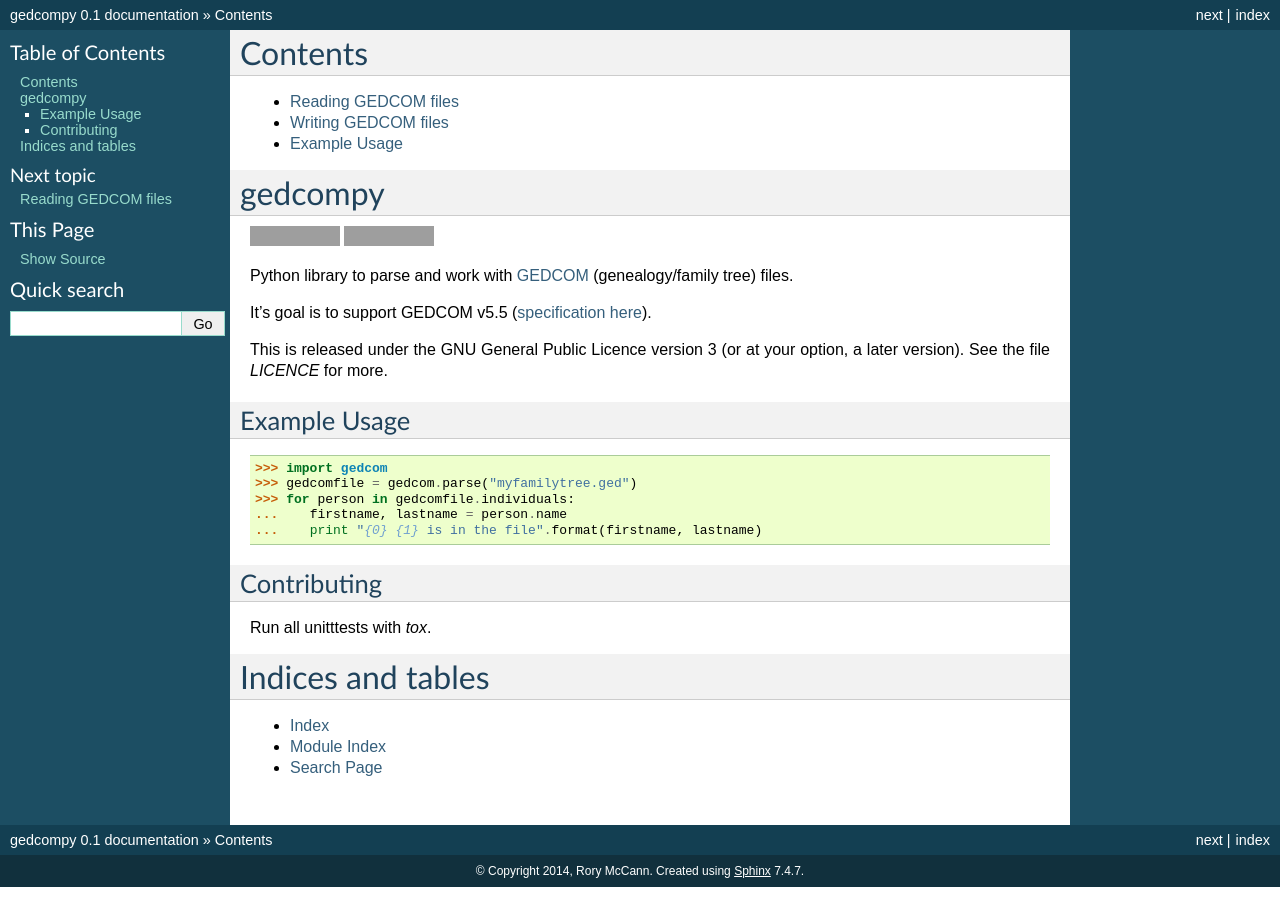
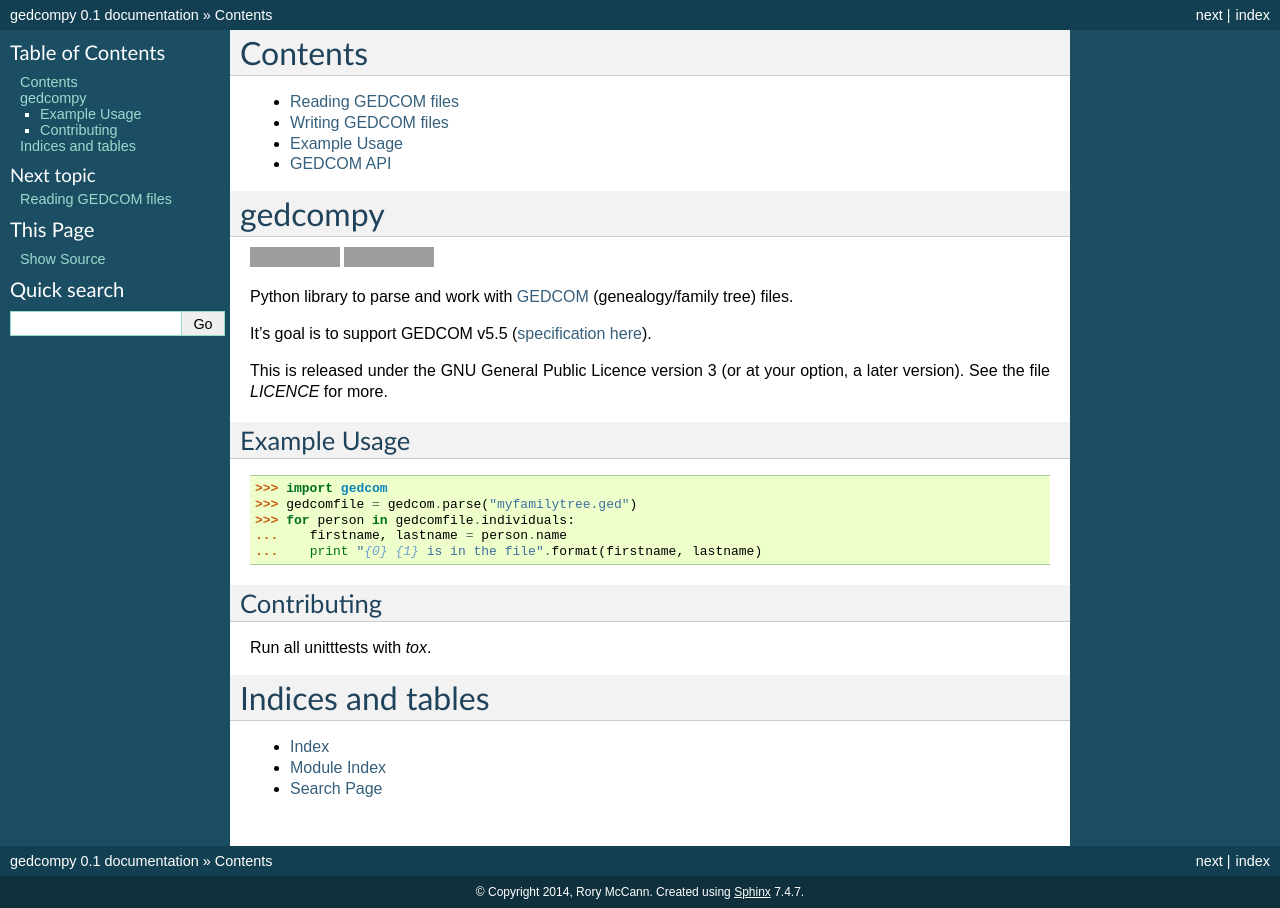
Before and after one commit to amandasaurus/gedcompy, a Sphinx documentation site: the page built from docs/index.rst, in a window 1280 px wide. Built offline with Sphinx 7.4.7, drawn with Linux system fonts in a browser that asks for light colours; grey boxes are pictures that could not be loaded.

Commit message:
improve docs

```diff
--- /dev/null
+++ b/docs/api.rst
@@ -0,0 +1,4 @@
+GEDCOM API
+----------
+.. automodule:: gedcom
+    :members:
--- a/docs/index.rst
+++ b/docs/index.rst
@@ -11,6 +11,7 @@
 
     reading-and-writing
     working-with-gedcom-files
+    api
 
 
 .. include:: ../README.rst
```
